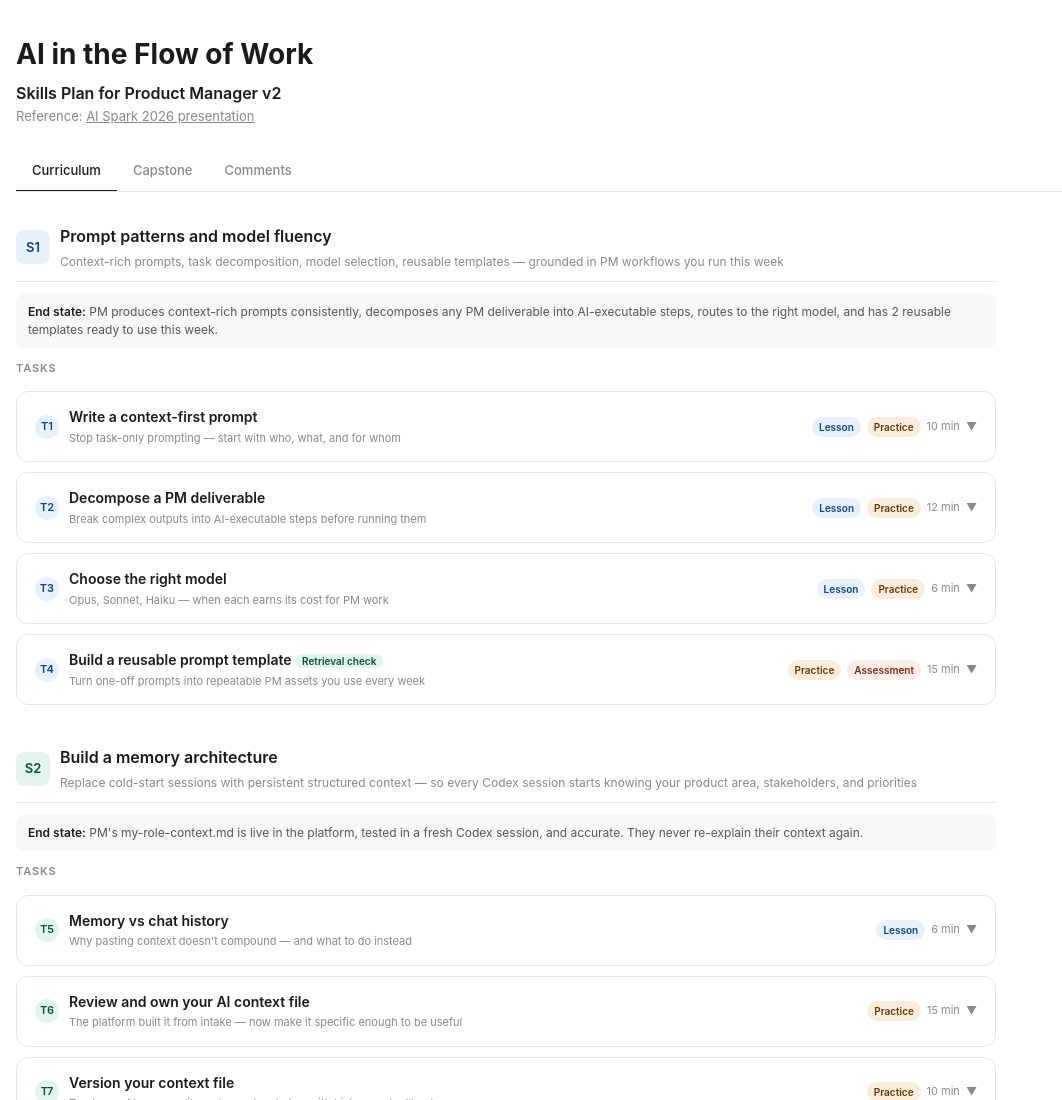
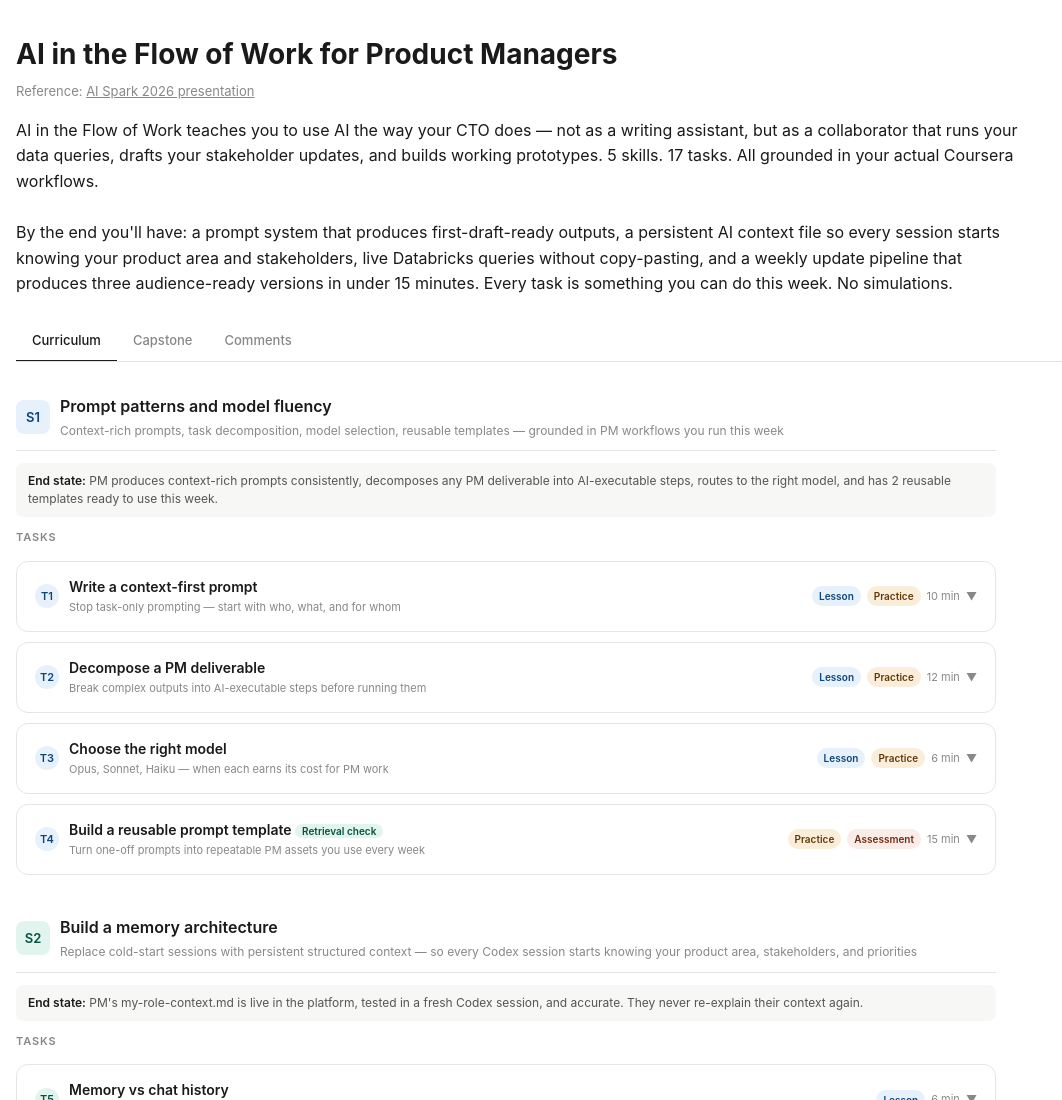
Before and after one commit to milee-coursera/test, a plain HTML site: page index.html in a window 1280 px wide. Shown: the top 1100 px of the page, without its empty margins (0-1062 px from the left). Drawn offline with Linux system fonts and the light colour scheme.

Commit message:
added overview

```diff
--- a/index.html
+++ b/index.html
@@ -303,9 +303,14 @@ code{font-family:monospace;font-size:12px;background:#f0f0ee;padding:1px 5px;bor
 <body>
 <div class="root">
 <div style="margin-bottom:1.5rem">
-  <div style="font-size:28px;font-weight:700;color:#1a1a1a;margin-bottom:4px">AI in the Flow of Work</div>
-  <div style="font-size:16px;font-weight:600;color:#1a1a1a">Skills Plan for Product Manager v2</div>
-  <div style="font-size:13px;color:#888">Reference: <a style="color:#888" href="https://main.dh6lkwokdcgny.amplifyapp.com/ai-spark-exec/ai-spark-presentation.html" target="_blank">AI Spark 2026 presentation</a></div>
+  <div style="font-size:28px;font-weight:700;color:#1a1a1a;margin-bottom:4px">AI in the Flow of Work for Product Managers</div>
+  <div style="font-size:13px;color:#888; margin-bottom: 16px">Reference: <a style="color:#888" href="https://main.dh6lkwokdcgny.amplifyapp.com/ai-spark-exec/ai-spark-presentation.html" target="_blank">AI Spark 2026 presentation</a></div>
+  <div style="font-size: 16px; color:#1a1a1a; max-width: 1010px;">
+    AI in the Flow of Work teaches you to use AI the way your CTO does — not as a writing assistant, but as a collaborator that runs your data queries, drafts your stakeholder updates, and builds working prototypes.
+5 skills. 17 tasks. All grounded in your actual Coursera workflows.</br></br>
+By the end you'll have: a prompt system that produces first-draft-ready outputs, a persistent AI context file so every session starts knowing your product area and stakeholders, live Databricks queries without copy-pasting, and a weekly update pipeline that produces three audience-ready versions in under 15 minutes.
+Every task is something you can do this week. No simulations.
+  </div>
 </div>
 <div class="tab-row">
   <div class="tab active" onclick="sw('curriculum')">Curriculum</div>
```
